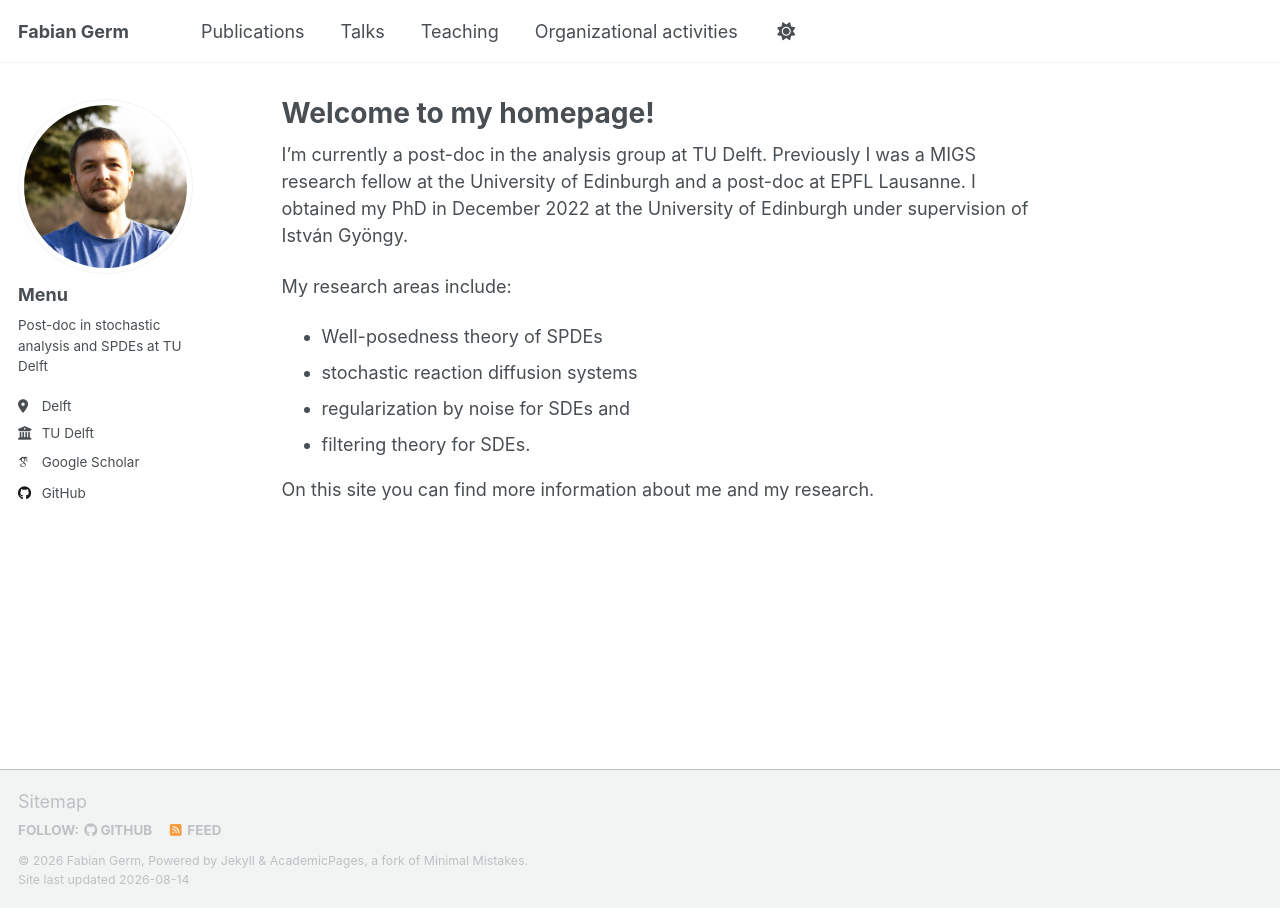
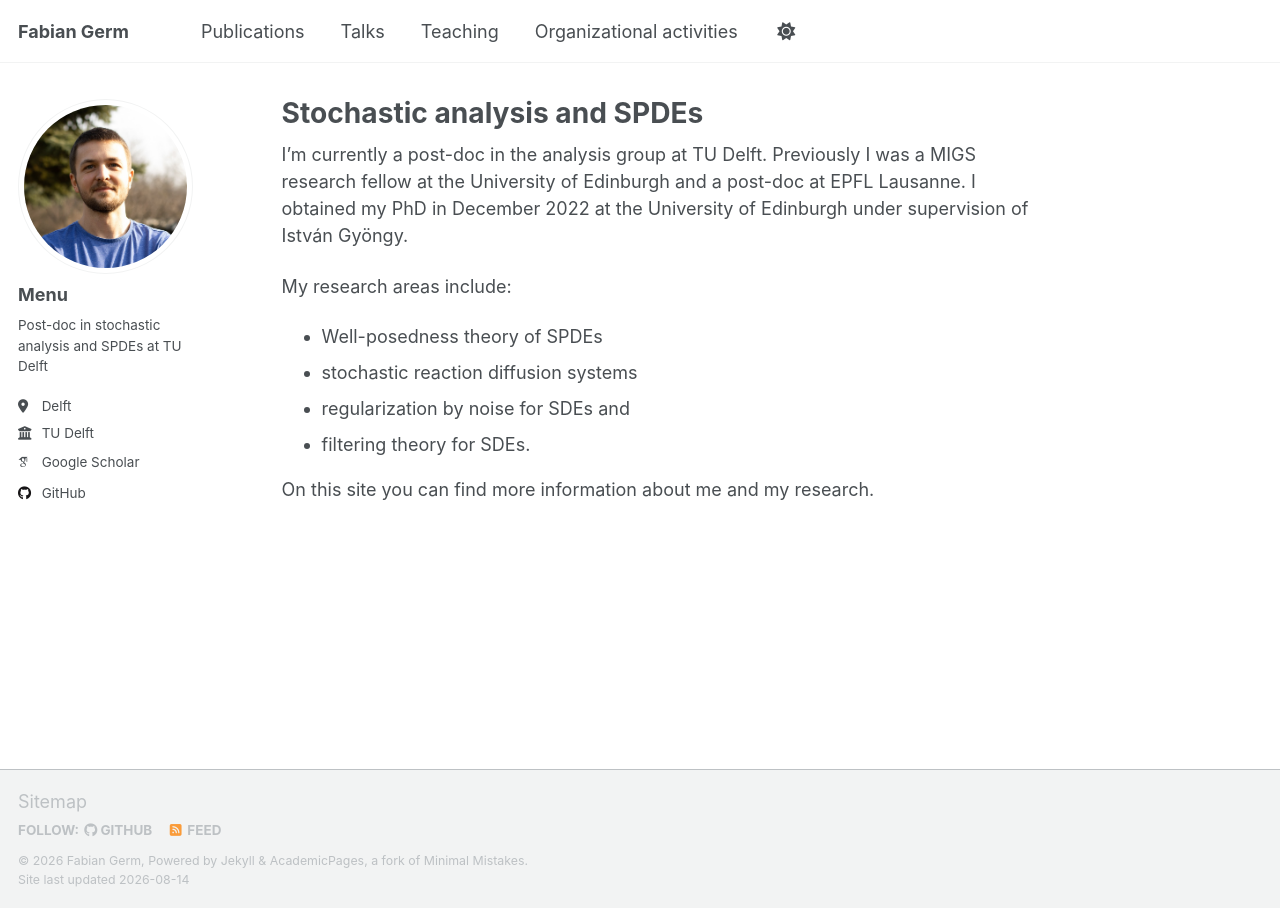
Before and after one commit to FabianGerm/fabiangerm.github.io, a Jekyll site: the page built from _pages/about.md, in a window 1280 px wide. Built offline with Jekyll 4.4.1, drawn with Linux system fonts in a browser that asks for light colours; some web fonts are replaced; a script that is not in the unit is left out.

Commit message:
Update about.md

```diff
--- a/_pages/about.md
+++ b/_pages/about.md
@@ -1,6 +1,6 @@
 ---
 permalink: /
-title: "Welcome to my homepage!"
+title: "Stochastic analysis and SPDEs"
 author_profile: true
 redirect_from:
   - /about/
```
